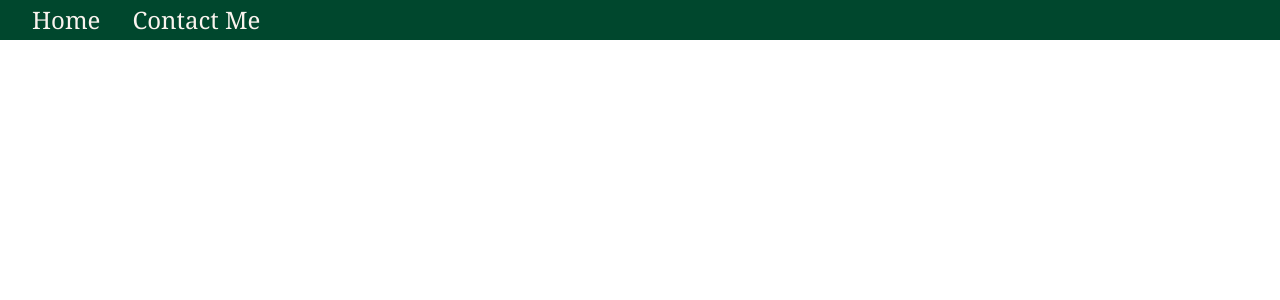
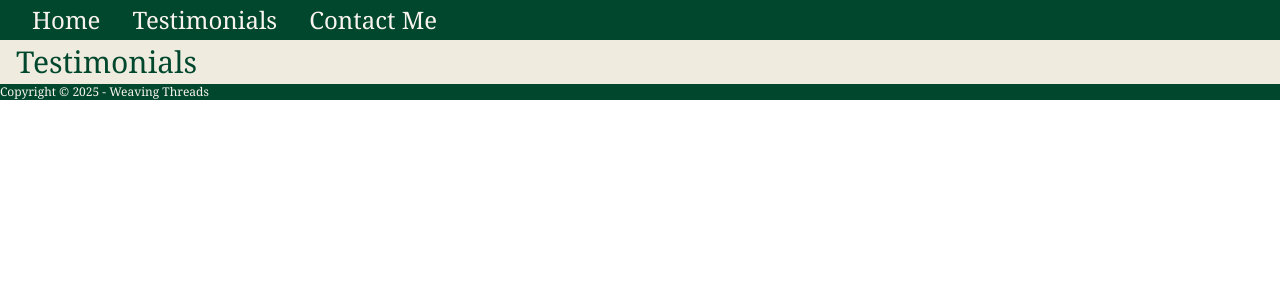
Before and after one commit to vivhayles/weavingThreads, a React (Vite) app: page /testimonials in a window 1280 px wide. Before the commit this address had no page. Shown: the top 300 px of the page. Built offline with nearby package versions, Linux system fonts and the light colour scheme.

Commit message:
Created testimonials page

```diff
--- a/src/App.jsx
+++ b/src/App.jsx
@@ -2,6 +2,7 @@ import {BrowserRouter, Route, Routes} from "react-router-dom";
 import Navbar from "./components/Navbar/index.jsx";
 import HomePage from "./pages/HomePage/index.jsx";
 import ContactPage from "./pages/ContactPage/index.jsx";
+import TestimonialsPage from "./pages/TestimonialsPage/index.jsx";
 
 function App(){
     return (
@@ -10,6 +11,7 @@ function App(){
            <Navbar />
             <Routes>
                 <Route path="/" element={<HomePage />} />
+                <Route path="/testimonials" element={<TestimonialsPage />} />
                 <Route path="/contactme" element={<ContactPage />} />
             </Routes>
        </BrowserRouter>
--- a/src/components/Navbar/index.jsx
+++ b/src/components/Navbar/index.jsx
@@ -11,7 +11,7 @@ function Navbar() {
     return (
         <nav id="links" className="bg-[#00472d] text-center px-2">
             <button
-                className="text-lg text-[#faf4ef] font-serif md:hidden"
+                className="text-xl text-[#faf4ef] font-serif md:hidden"
                 id="menu-button"
                 onClick={toggleMenu}>
                 {menuOpen ? "Close Menu" : "Open Menu"}
@@ -23,6 +23,7 @@ function Navbar() {
                     menuOpen ? "flex" : "hidden"
                 } flex-col justify-start items-center py-1 px-2 sm:text-xl md:flex md:flex-row md:justify-start`}>
                 <Navlink id='Home' link="/" text='Home'></Navlink>
+                <Navlink id='Testimonials' link="/testimonials" text='Testimonials'></Navlink>
                 <Navlink id='Contact Me' link="/contactme" text='Contact Me'></Navlink>
             </div>
         </nav>
--- /dev/null
+++ b/src/pages/TestimonialsPage/index.jsx
@@ -0,0 +1,12 @@
+import Footer from "../../components/Footer/index.jsx";
+
+function TestimonialsPage() {
+    return (
+        <section className='bg-[#efecdf] font-serif'>
+            <h1 className="mx-4 my-1 text-2xl md:text-3xl font-serif text-[#00472d] justify-center">Testimonials</h1>
+            <Footer />
+        </section>
+    )
+}
+
+export default TestimonialsPage;
```
